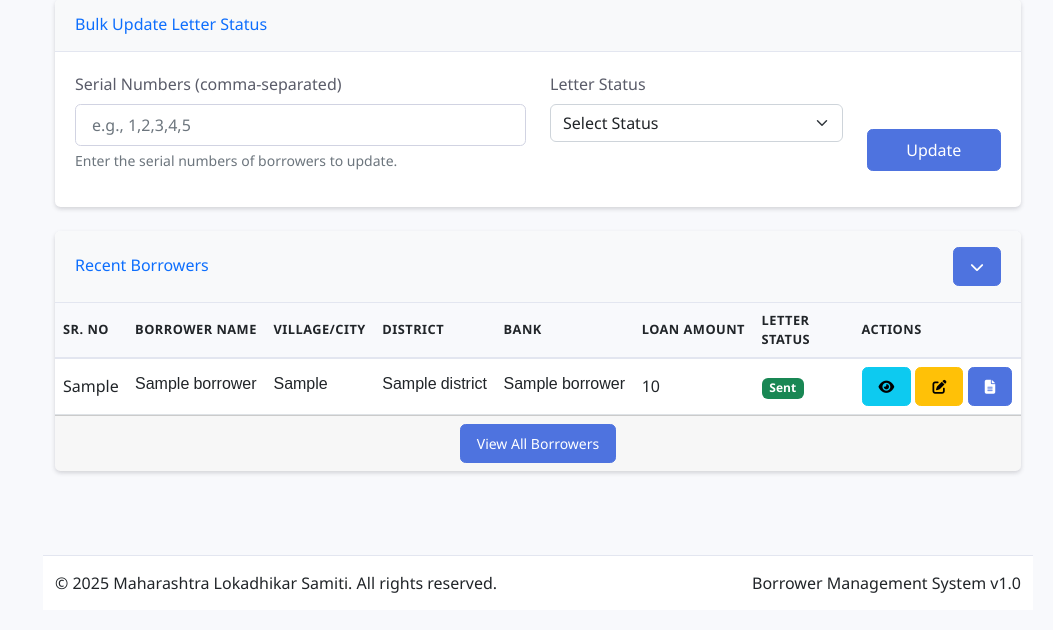
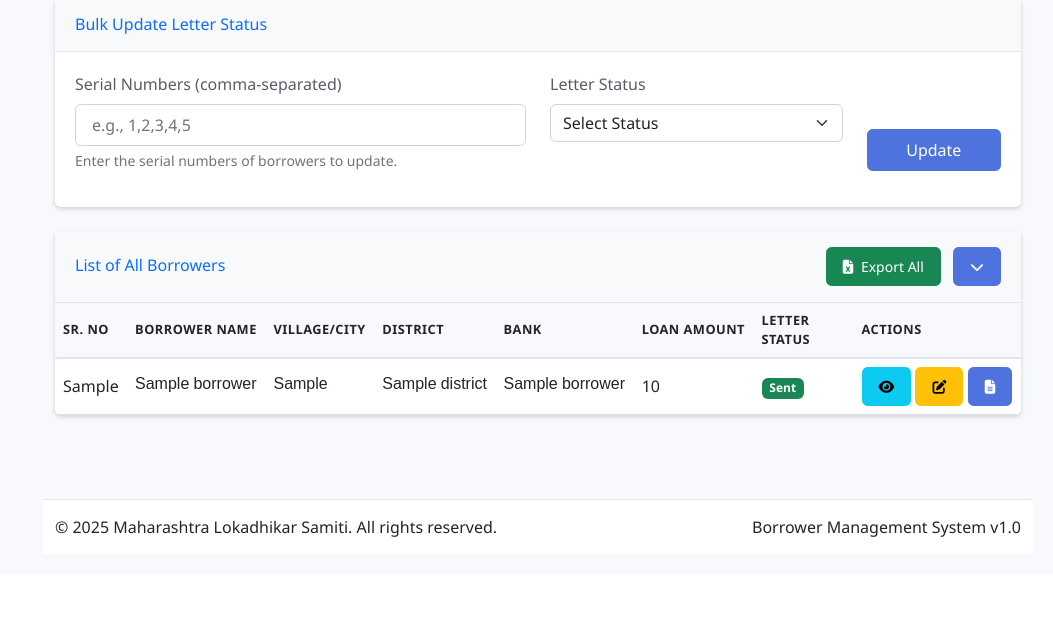
Before and after one commit to khemrajsawant/om-borrower, a Python web app: template templates/index.html in a window 1280 px wide. Shown: the part 969-1599 px from the top of the page, without its empty margins (227-1280 px from the left). After the commit the page ends 1506 px from the top, so only its background shows below. Run offline with Jinja, Linux system fonts and the light colour scheme; the template is opened without the code that fills it: most values are stand-ins (such as "Sample title", 1, 10 or a date in 2020); some libraries are stand-ins or nearby versions.

Commit message:
Update borrower display to show all records.  Replaced "Recent Borrowers" with a comprehensive "List of All Borrowers" view and added export functionality.
Replit-Commit-Author: Agent
Replit-Commit-Session-Id: a5e1f391-cb4c-41d0-8d77-d8a7be95ab6c
Replit-Commit-Screenshot-Url: https://storage.googleapis.com/screenshot-production-us-central1/fc843cb2-e32d-4375-9e2f-c05176b22e13/05541e8a-c300-429c-895c-3ebdf999e592.jpg

```diff
--- a/templates/index.html
+++ b/templates/index.html
@@ -282,14 +282,19 @@
     </div>
 </div>
 
-<!-- Recent Borrowers -->
+<!-- All Borrowers -->
 <div class="card shadow-sm">
     <div class="card-header bg-light py-3">
         <div class="d-flex justify-content-between align-items-center">
-            <h6 class="m-0 font-weight-bold text-primary">Recent Borrowers</h6>
+            <h6 class="m-0 font-weight-bold text-primary">List of All Borrowers</h6>
+            <div>
+                <a href="{{ url_for('export_all') }}" class="btn btn-sm btn-success me-2">
+                    <i class="fas fa-file-excel me-1"></i> Export All
+                </a>
                 <a href="#" class="btn btn-sm btn-primary" data-bs-toggle="collapse" data-bs-target="#borrowersTable" aria-expanded="true">
                     <i class="fas fa-chevron-down"></i>
                 </a>
+            </div>
         </div>
     </div>
     <div class="collapse show" id="borrowersTable">
@@ -308,8 +313,8 @@
                             <th>Actions</th>
                         </tr>
                     </thead>
-                    <tbody>
-                        {% for borrower in borrowers[:10] %}
+                    <tbody id="borrowersTableBody">
+                        {% for borrower in borrowers %}
                         <tr>
                             <td>{{ borrower.serial_no }}</td>
                             <td class="devanagari">{{ borrower.borrower_name }}</td>
@@ -341,9 +346,6 @@
                         {% endfor %}
                     </tbody>
                 </table>
-            </div>
-            <div class="card-footer text-center">
-                <a href="{{ url_for('index') }}" class="btn btn-sm btn-primary">View All Borrowers</a>
             </div>
         </div>
     </div>
@@ -496,8 +498,8 @@
         });
 
         // Function to render borrowers table
-        function renderBorrowersTable(borrowers, filteredBy = 'All Borrowers') {
-            const tableBody = document.querySelector('#borrowersTable tbody');
+        function renderBorrowersTable(borrowers, filteredBy = 'List of All Borrowers') {
+            const tableBody = document.querySelector('#borrowersTableBody');
             const tableContainer = document.querySelector('#borrowersTable');
             const tableHeader = document.querySelector('.card-header h6');
 
@@ -519,7 +521,10 @@
                     exportToExcel(borrowers, filteredBy);
                 });
 
-                document.querySelector('.card-header .d-flex').appendChild(exportBtn);
+                const btnContainer = document.querySelector('.card-header .d-flex div');
+                if (btnContainer) {
+                    btnContainer.insertBefore(exportBtn, btnContainer.firstChild);
+                }
             }
 
             // Populate table with filtered data
@@ -577,19 +582,19 @@
 
             if (criteria === 'all') {
                 filtered = allBorrowers;
-                renderBorrowersTable(filtered, 'All Borrowers');
+                renderBorrowersTable(filtered, 'List of All Borrowers');
             }
             else if (criteria === 'sent') {
                 filtered = allBorrowers.filter(b => b.letter_status === 'Send');
-                renderBorrowersTable(filtered, 'Letters Sent');
+                renderBorrowersTable(filtered, 'List of Borrowers with Sent Letters');
             }
             else if (criteria === 'returned') {
                 filtered = allBorrowers.filter(b => b.letter_status === 'Returned Back');
-                renderBorrowersTable(filtered, 'Letters Returned');
+                renderBorrowersTable(filtered, 'List of Borrowers with Returned Letters');
             }
             else if (criteria === 'not-sent') {
                 filtered = allBorrowers.filter(b => b.letter_status === 'Not Send');
-                renderBorrowersTable(filtered, 'Letters Not Sent');
+                renderBorrowersTable(filtered, 'List of Borrowers with Pending Letters');
             }
 
             return filtered;
@@ -658,16 +663,16 @@
                 // Apply filtering based on the link clicked
                 if (filterType === 'all') {
                     filteredBorrowers = allBorrowers;
-                    exportTitle = 'All Borrowers';
+                    exportTitle = 'All_Borrowers';
                 } else if (filterType === 'sent') {
                     filteredBorrowers = allBorrowers.filter(b => b.letter_status === 'Send');
-                    exportTitle = 'Letters Sent';
+                    exportTitle = 'Letters_Sent';
                 } else if (filterType === 'returned') {
                     filteredBorrowers = allBorrowers.filter(b => b.letter_status === 'Returned Back');
-                    exportTitle = 'Letters Returned';
+                    exportTitle = 'Letters_Returned';
                 } else if (filterType === 'not-sent') {
                     filteredBorrowers = allBorrowers.filter(b => b.letter_status === 'Not Send');
-                    exportTitle = 'Letters Not Sent';
+                    exportTitle = 'Letters_Not_Sent';
                 }
 
                 exportToExcel(filteredBorrowers, exportTitle);
@@ -676,15 +681,18 @@
 
         // Add hover effect to stat cards
         document.querySelectorAll('.card-link').forEach(card => {
+            const cardElement = card.querySelector('.card');
+            if (cardElement) {
                 card.addEventListener('mouseenter', function() {
-                this.querySelector('.card').style.transform = 'translateY(-10px)';
-                this.querySelector('.card').style.boxShadow = '0 0.5rem 1rem rgba(0, 0, 0, 0.15)';
+                    cardElement.style.transform = 'translateY(-10px)';
+                    cardElement.style.boxShadow = '0 0.5rem 1rem rgba(0, 0, 0, 0.15)';
                 });
 
                 card.addEventListener('mouseleave', function() {
-                this.querySelector('.card').style.transform = 'translateY(-5px)';
-                this.querySelector('.card').style.boxShadow = '0 0.15rem 1.75rem 0 rgba(58, 59, 69, 0.15)';
+                    cardElement.style.transform = 'translateY(-5px)';
+                    cardElement.style.boxShadow = '0 0.15rem 1.75rem 0 rgba(58, 59, 69, 0.15)';
                 });
+            }
         });
     });
 </script>
```
Also changed, not shown: static/css/styles.css (+27 -0 lines). Lines whose indentation alone changed are shown as unchanged.
